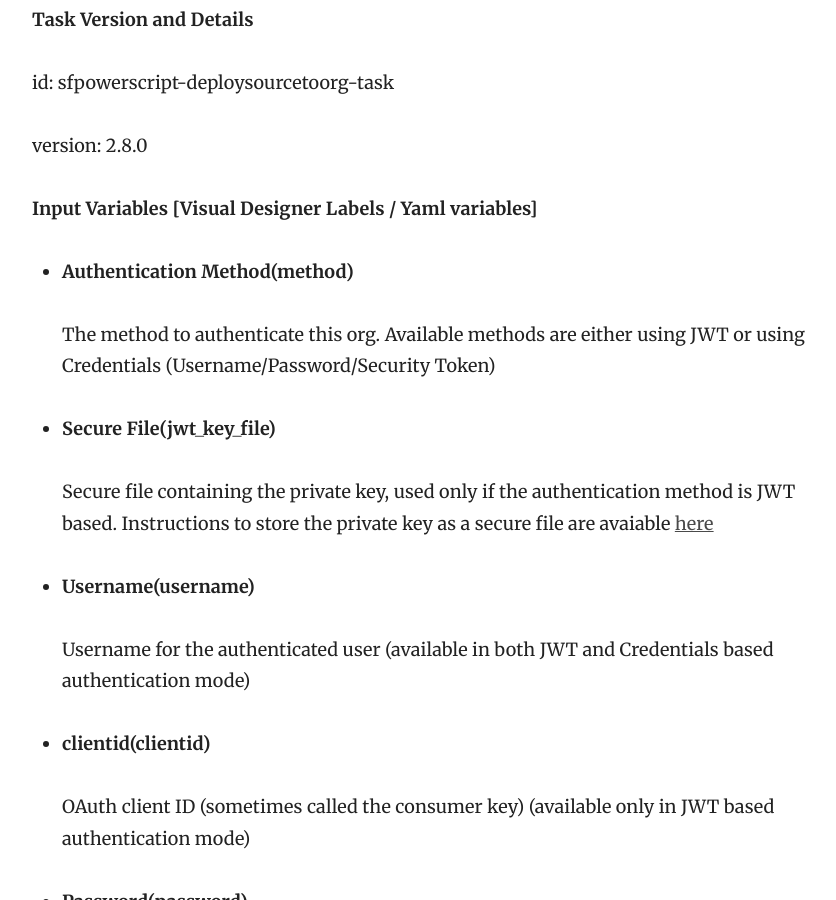
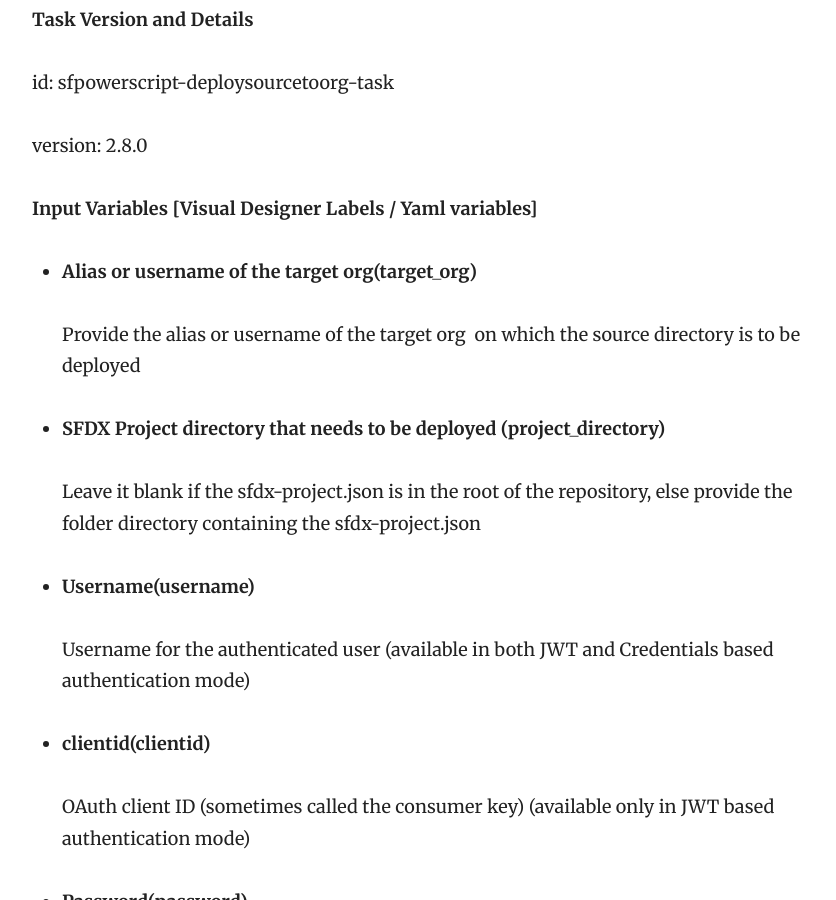
Before and after one commit to nbatterham/sfpowerscripts-doc, a Jekyll site: the page built from _docs/Tasks/Deploy Source to Org.md, in a window 1280 px wide and 900 px high, scrolled down 1214 px. Shown: the whole window, without its empty margins (358-1194 px from the left). Built offline with Jekyll 4.4.1, drawn with Linux system fonts in a browser that asks for light colours.

Commit message:
Updated '_docs/Tasks/Deploy Source to Org.md' via CloudCannon

```diff
--- a/_docs/Tasks/Deploy Source to Org.md
+++ b/_docs/Tasks/Deploy Source to Org.md
@@ -12,11 +12,9 @@ This task is used to deploy/validate metadata which is in source format (newer f
 
 You can read about mdapi:deploy command [here](https://developer.salesforce.com/docs/atlas.en-us.sfdx_cli_reference.meta/sfdx_cli_reference/cli_reference_force_mdapi.htm) and understand the various options
 
-
 **Task Snapshot**
 
 ![](/images/Deploy Source To Org.png){: width="951" height="629"}
-
 
 **Task Version and Details**
 
@@ -24,46 +22,39 @@ id: sfpowerscript-deploysourcetoorg-task
 
 version: 2.8.0
 
-**Input Variables [Visual Designer Labels / Yaml variables]**
+**Input Variables \[Visual Designer Labels / Yaml variables\]**
 
+* **Alias or username of the target org(target\_org)**
 
-- **Authentication Method(method)**
+  Provide the alias or username of the target org&nbsp; on which the source directory is to be deployed
 
-   The method to authenticate this org. Available methods are either using JWT or using Credentials (Username/Password/Security Token)
+* **SFDX Project directory that needs to be deployed (project\_directory)**
 
+  Leave it blank if the sfdx-project.json is in the root of the repository, else provide the folder directory containing the sfdx-project.json
 
-- **Secure File(jwt_key_file)**
+* **Username(username)**
 
-   Secure file containing the private key, used only if the authentication method is JWT based. Instructions to store the private key as a secure file are avaiable [here](https://docs.microsoft.com/en-us/azure/devops/pipelines/library/secure-files?view=azure-devops)
+  Username for the authenticated user (available in both JWT and Credentials based authentication mode)
 
-- **Username(username)**
+* **clientid(clientid)**
 
-   Username for the authenticated user (available in both JWT and Credentials based authentication mode)
+  OAuth client ID (sometimes called the consumer key) (available only in JWT based authentication mode)
 
+* **Password(password)**
 
-- **clientid(clientid)**
+  Password for the authenticated user (available only in Credentials based authentication mode)
 
-  OAuth client ID (sometimes called the consumer key) (available only in  JWT  based authentication mode)
+* **Security Token(securitytoken)**
 
-- **Password(password)**
+  Security Token for this particular user, Security Token requirement can be removed by ensuring the particular user is allowed to connect to Salesforce from whitelisted IP ranges that include the IP ranges where Azure hosted agents will be executed. (available only in Credentials based authentication mode)
 
-   Password for the authenticated user (available only in Credentials based authentication mode)
+* **Alias(alias)**
 
-- **Security Token(securitytoken)**
+  Alias of the org to be used in subsequent tasks (available in both JWT and Credentials based authentication mode)
 
-   Security Token for this particular user, Security Token requirement can be removed by ensuring the particular user  is allowed to connect to Salesforce from whitelisted IP ranges that include the IP ranges where Azure hosted agents will be executed. (available only in Credentials based authentication mode)
-
-- **Alias(alias)**
-
-   Alias of the org to be used in subsequent tasks (available in both JWT and Credentials based authentication mode)
-
-
-- **Authenticate this org as a DevHub(isdevhub)**
+* **Authenticate this org as a DevHub(isdevhub)**
 
   Enable this variable, if the org is to be authenticated as a DevHub, this is required incase this org is used in subsequent task to create a scratch org or to create an unlocked package (available in both JWT and Credentials based authentication mode)
-
-
-
 
 **Output Variables**
 
@@ -79,4 +70,4 @@ JWT based authentication is the preferred approach and it is intendended for CI/
 
 **Changelog**
 
-- 3.0.0  Initial Version
+* 3\.0.0 Initial Version
```
